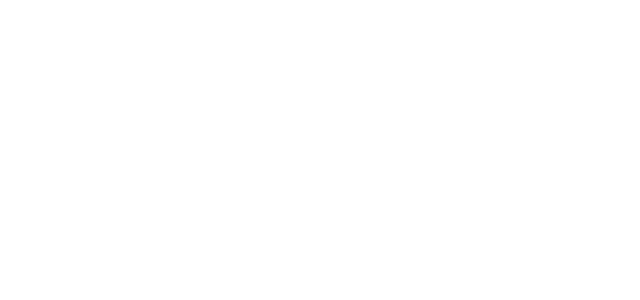
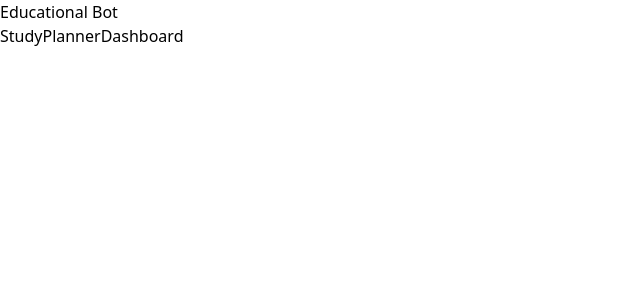
Before and after one commit to princybhalu/educational_bot, a React (Create React App) app: page /study-planner in a window 1280 px wide. Before the commit this address had no page. Shown: the top 300 px of the page, without its empty margins (0-640 px from the left). Built offline with nearby package versions, Linux system fonts and the light colour scheme.

Commit message:
fix: Changes in Routing ( Layout is not working )

```diff
--- a/package.json
+++ b/package.json
@@ -3,6 +3,7 @@
   "version": "0.1.0",
   "private": true,
   "dependencies": {
+    "@aldabil/react-scheduler": "^2.9.5",
     "@testing-library/jest-dom": "^5.17.0",
     "@testing-library/react": "^13.4.0",
     "@testing-library/user-event": "^13.5.0",
--- a/src/App.tsx
+++ b/src/App.tsx
@@ -1,35 +1,65 @@
-// import React, { Suspense } from 'react';
-// import { useRoutes, BrowserRouter } from 'react-router-dom';
-// import routes from './routes/routes';
-// import NotificationWrapper from './components/notifiction/Notifiction';
+import React, { Suspense } from 'react';
+import { BrowserRouter as Router, Routes, Route } from 'react-router-dom';
+// import { Provider } from "react-redux";
+// import { store } from "./store";
+import { routes } from './routes/config/routes';
+import ProtectedRoute from './routes/ProtectedRoute';
+import Layout from './layouts/layouts'; // Import your layout
+// import NotificationWrapper from "./shared/Notification";
 
-// const App: React.FC = () => {
-//   const element = useRoutes(routes);
-
-//   return (<>
-//     <BrowserRouter>
-//       <Suspense fallback={<div>Loading...</div>}>
-//         {element}
-//       </Suspense>
-//     </BrowserRouter>
-//     <NotificationWrapper />
-//     </>
-//   );
-// };
-
-// export default App;
-
-// src/App.tsx
-
-import React, { Suspense } from 'react';
-import { useRoutes, BrowserRouter } from 'react-router-dom';
-import { Router } from './routes/routes';
+const LoadingSpinner = () => (
+  <div className="flex h-screen w-screen items-center justify-center">
+    <div className="h-16 w-16 animate-spin rounded-full border-4 border-primary border-t-transparent"></div>
+  </div>
+);
 
 const App: React.FC = () => {
   return (
-    <BrowserRouter>
-      <Router />
-    </BrowserRouter>
+    <>
+      {/* <Provider store={store}> */}
+      <Router>
+        <Routes>
+          {routes.map((route) => (
+            <Route
+              key={route.path}
+              path={route.path}
+              element={
+                route.isProtected ? (
+                  <ProtectedRoute
+                    profilingIncomplete={route.isProfilingRequired ?? false}
+                  >
+                    {/* Exclude Layout for specific routes like /login */}
+                    {route.islayout !== false ? (
+                      <Layout>
+                        <Suspense fallback={<LoadingSpinner />}>
+                          <route.element />
+                        </Suspense>
+                      </Layout>
+                    ) : (
+                      <Suspense fallback={<LoadingSpinner />}>
+                        <route.element />
+                      </Suspense>
+                    )}
+                  </ProtectedRoute>
+                ) : route.islayout !== false ? (
+                  <Layout>
+                    <Suspense fallback={<LoadingSpinner />}>
+                      <route.element />
+                    </Suspense>
+                  </Layout>
+                ) : (
+                  <Suspense fallback={<LoadingSpinner />}>
+                    <route.element />
+                  </Suspense>
+                )
+              }
+            />
+          ))}
+        </Routes>
+      </Router>
+      {/* </Provider> */}
+      {/* <NotificationWrapper /> */}
+    </>
   );
 };
 
--- a/src/hooks/useAuth.ts
+++ b/src/hooks/useAuth.ts
@@ -8,8 +8,9 @@
 }
 
 export const useAuth = create<AuthStore>((set) => ({
-  isAuthenticated: false,
-  isProfilingComplete: false,
+  //TODO : set here logic of routes checking
+  isAuthenticated: true,
+  isProfilingComplete: true,
   setAuth: (value) => set({ isAuthenticated: value }),
   setProfiling: (value) => set({ isProfilingComplete: value }),
 }));
--- a/src/layouts/AuthLayout.tsx
+++ /dev/null
@@ -1,21 +0,0 @@
-import { Outlet, Navigate } from 'react-router-dom';
-import { useAuth } from '../hooks/useAuth';
-
-export const AuthLayout = () => {
-  const { isAuthenticated } = useAuth();
-
-  if (!isAuthenticated) {
-    return <Navigate to="/login" replace />;
-  }
-
-  return (
-    <div className="min-h-screen bg-gray-100">
-      <nav className="bg-white shadow-sm">
-        {/* Add your navigation components */}
-      </nav>
-      <main className="container mx-auto px-4 py-8">
-        <Outlet />
-      </main>
-    </div>
-  );
-};
--- a/src/layouts/ProfilingCheck.tsx
+++ /dev/null
@@ -1,12 +0,0 @@
-import { Navigate, Outlet } from 'react-router-dom';
-import { useAuth } from '../hooks/useAuth';
-
-export const ProfilingCheck = () => {
-  const { isProfilingComplete } = useAuth();
-
-  if (!isProfilingComplete) {
-    return <Navigate to="/profiling" replace />;
-  }
-
-  return <Outlet />;
-};
--- a/src/layouts/layouts.tsx
+++ b/src/layouts/layouts.tsx
@@ -1,7 +1,11 @@
 import React from 'react';
 import { Outlet } from 'react-router-dom'; // To render child routes
 
-const Layout: React.FC = () => {
+interface LayoutProps {
+  children: React.ReactNode;
+}
+
+const Layout: React.FC<LayoutProps>  = ({ children }) => {
   return (
     <div>
       <header>
@@ -9,7 +13,7 @@
         <h1>Educational Bot</h1>
       </header>
       <main>
-        <Outlet /> {/* This renders the matching child route */}
+        {children} {/* This renders the matching child route */}
       </main>
     </div>
   );
--- /dev/null
+++ b/src/pages/study-planner/index.tsx
@@ -0,0 +1,7 @@
+import React from 'react';
+
+const StudyPlannerDashboard = () => {
+  return <div>StudyPlannerDashboard</div>;
+};
+
+export default StudyPlannerDashboard;
--- a/src/routes/ProtectedRoute.tsx
+++ b/src/routes/ProtectedRoute.tsx
@@ -10,17 +10,18 @@
   children,
   profilingIncomplete = false,
 }) => {
+  //TODO : replace checking
   const isAuthenticated = true; // Replace with your actual auth logic
-  const hasCompletedProfiling = false; // Replace with your actual profiling check
+  const hasCompletedProfiling = true; // Replace with your actual profiling check
 
   if (!isAuthenticated) {
     // If the user is not authenticated, redirect to login
     return <Navigate to="/login" replace />;
   }
 
-  if (profilingIncomplete && hasCompletedProfiling) {
+  if (profilingIncomplete && !hasCompletedProfiling) {
     // If the profiling is incomplete, prevent access to certain routes
-    return <Navigate to="/dashboard" replace />;
+    return <Navigate to="/profiling" replace />;
   }
 
   // Otherwise, allow access
--- a/src/routes/config/routes.ts
+++ b/src/routes/config/routes.ts
@@ -1,7 +1,6 @@
 import { lazy } from 'react';
 import { RouteConfig } from '../../types/route';
-import { AuthLayout } from '../../layouts/AuthLayout';
-import { ProfilingCheck } from '../../layouts/ProfilingCheck';
+import  Layouts  from '../../layouts/layouts';
 
 // Lazy load components
 const Landing = lazy(() => import('../../pages/Landing'));
@@ -9,6 +8,7 @@
 const Register = lazy(() => import('../../pages/Register'));
 const Dashboard = lazy(() => import('../../pages/Dashboard'));
 const Profiling = lazy(() => import('../../pages/Profiling'));
+const StudyPlannerDashboard = lazy(() => import('../../pages/study-planner'));
 
 export const routes: RouteConfig[] = [
   {
@@ -32,13 +32,21 @@
     isProtected: true,
     isProfilingRequired: true,
     element: Dashboard,
-    layout: AuthLayout,
+    islayout: true,
   },
   {
     path: '/profiling',
     key: 'profiling',
     isProtected: true,
     element: Profiling,
-    layout: AuthLayout,
+    islayout: true,
+  },
+  {
+    path: '/study-planner',
+    key: 'studyPlanner',
+    isProtected: true,
+    isProfilingRequired: true,
+    element: StudyPlannerDashboard,
+    islayout: true,
   },
 ];
--- a/src/routes/routes.tsx
+++ /dev/null
@@ -1,37 +0,0 @@
-// src/routes/Router.tsx
-import { Suspense, createElement } from 'react';
-import { Routes, Route } from 'react-router-dom';
-import { routes } from './config/routes';
-import { RouteConfig } from '../types/route';
-import { ProfilingCheck } from '../layouts/ProfilingCheck';
-
-const LoadingSpinner = () => (
-  <div className="flex h-screen w-screen items-center justify-center">
-    <div className="h-16 w-16 animate-spin rounded-full border-4 border-primary border-t-transparent"></div>
-  </div>
-);
-
-export const Router = () => {
-  const renderRoute = (route: RouteConfig) => {
-    // Create the base component
-    let element = (
-      <Suspense fallback={<LoadingSpinner />}>
-        {createElement(route.element)}
-      </Suspense>
-    );
-
-    // Wrap with layout if specified
-    if (route.layout) {
-      element = createElement(route.layout, null, element);
-    }
-
-    // Wrap with profiling check if required
-    if (route.isProfilingRequired) {
-      element = createElement(ProfilingCheck, null, element);
-    }
-
-    return <Route key={route.key} path={route.path} element={element} />;
-  };
-
-  return <Routes>{routes.map(renderRoute)}</Routes>;
-};
--- a/src/types/route.d.ts
+++ b/src/types/route.d.ts
@@ -4,7 +4,7 @@
   path: string;
   element: ComponentType;
   key: string;
-  layout?: ComponentType;
+  islayout?: boolean;
   isProtected?: boolean;
   isProfilingRequired?: boolean;
 }
```
Also changed, not shown: 1 other file (tests, documents, lock files or other folders).
